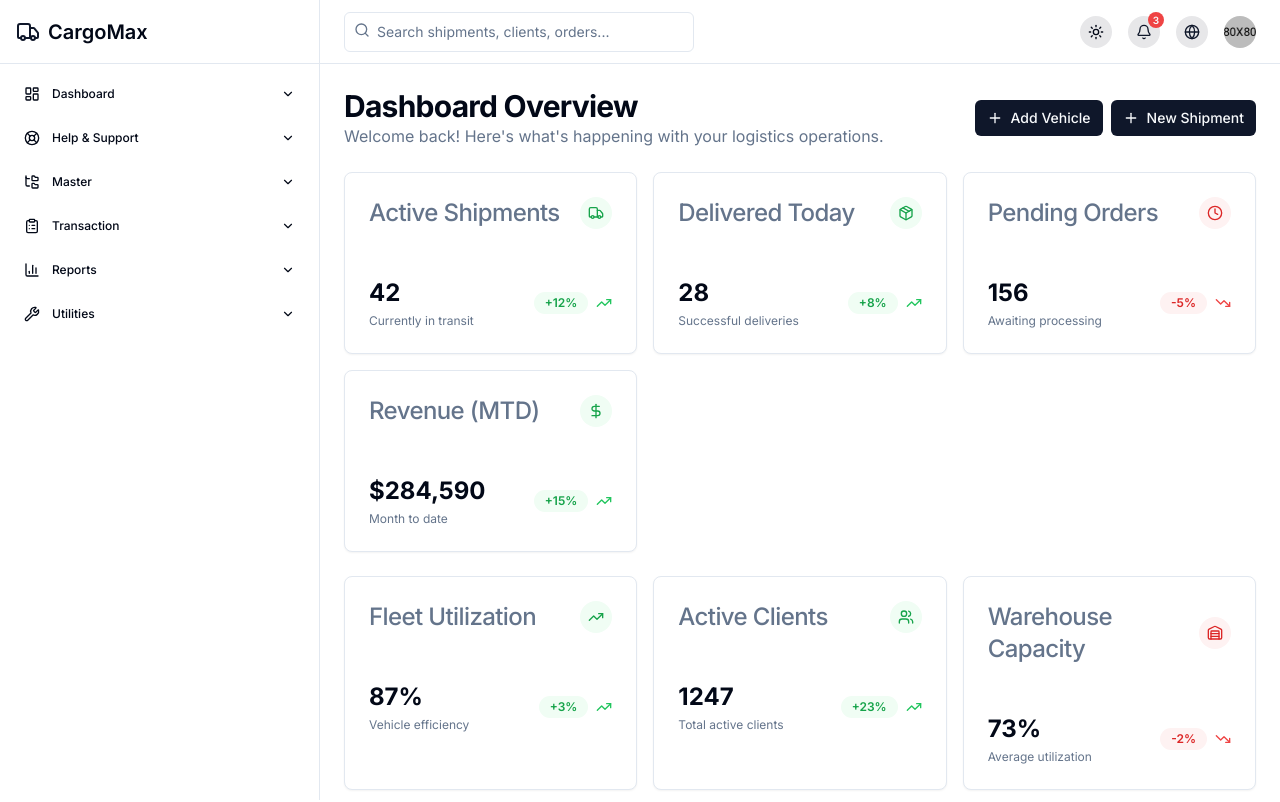
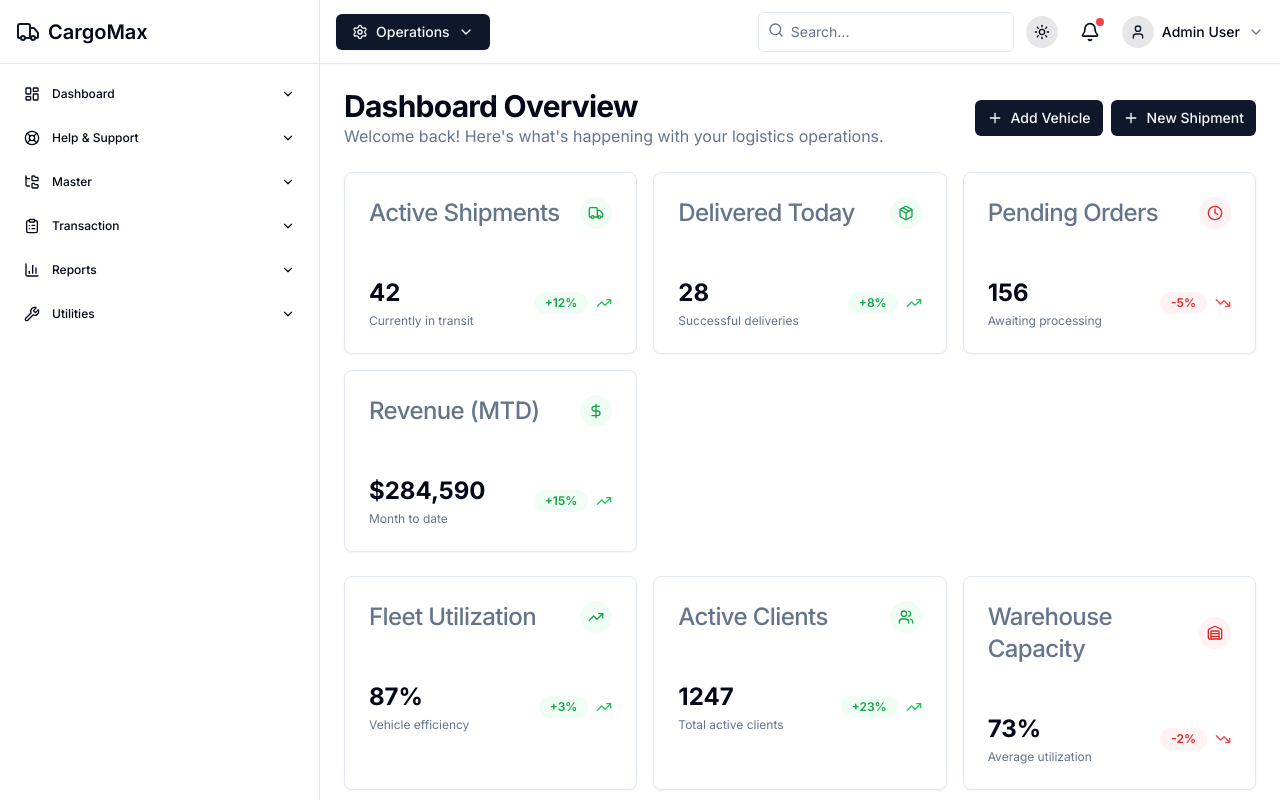
Before and after one commit to rajat804/cargomax, a Next.js app: page / in a window 1280 px wide. Shown: the top 802 px of the page. Built offline with nearby package versions, Linux system fonts and the light colour scheme.

Commit message:
top bar update

```diff
--- a/components/top-bar.tsx
+++ b/components/top-bar.tsx
@@ -1,142 +1,146 @@
 "use client";
+
 import { useState } from "react";
 import {
+  LayoutDashboard,
+  Settings,
+  DollarSign,
+  ShieldCheck,
+  BoxesIcon,
+  LifeBuoy,
+  Menu,
+  X,
   Bell,
-  Globe,
-  LogOut,
-  Menu,
+  User,
   Search,
-  Settings,
-  User,
+  ChevronDown,
 } from "lucide-react";
-import { Avatar, AvatarFallback, AvatarImage } from "@/components/ui/avatar";
-import { Badge } from "@/components/ui/badge";
-import { Button } from "@/components/ui/button";
-import {
-  DropdownMenu,
-  DropdownMenuContent,
-  DropdownMenuItem,
-  DropdownMenuLabel,
-  DropdownMenuSeparator,
-  DropdownMenuTrigger,
-} from "@/components/ui/dropdown-menu";
-import { Input } from "@/components/ui/input";
+import { Button } from "./ui/button";
+import { Input } from "./ui/input";
 import { ThemeToggle } from "./theme-toggle";
-import Image from "next/image";
-import user from "@/public/user11.png";
+import { cn } from "@/lib/utils";
 
 interface TopBarProps {
   toggleSidebar: () => void;
   sidebarOpen: boolean;
+  selectedModule: string;
+  onModuleSelect: (module: string) => void;
 }
 
-export function TopBar({ toggleSidebar, sidebarOpen }: TopBarProps) {
-  const [notificationCount, setNotificationCount] = useState(3);
+// Removed Dashboard and Help & Support from topbar modules
+const modules = [
+  { id: "Operations", name: "Operations", icon: Settings },
+  { id: "Accounts", name: "Accounts", icon: DollarSign },
+  { id: "Administrator", name: "Administrator", icon: ShieldCheck },
+  { id: "Inventory", name: "Inventory", icon: BoxesIcon },
+];
+
+export function TopBar({ toggleSidebar, sidebarOpen, selectedModule, onModuleSelect }: TopBarProps) {
+  const [isDropdownOpen, setIsDropdownOpen] = useState(false);
+
+  // If selectedModule is Dashboard or Help & Support, default to Operations
+  const effectiveSelectedModule = selectedModule === "Dashboard" || selectedModule === "Help & Support"
+    ? "Operations"
+    : selectedModule;
+
+  const selectedModuleData = modules.find(m => m.id === effectiveSelectedModule) || modules[0];
+
+  // Update parent if needed
+  if (effectiveSelectedModule !== selectedModule) {
+    onModuleSelect(effectiveSelectedModule);
+  }
 
   return (
-    <header className="sticky top-0 z-40 flex h-16 items-center justify-between border-b bg-background px-4 md:px-6">
-      <div className="flex items-center gap-2">
+    <header className="sticky top-0 z-40 flex h-16 items-center justify-between border-b bg-background px-4 shadow-sm">
+      <div className="flex items-center gap-4">
         <Button
           variant="ghost"
           size="icon"
-          className="block lg:hidden"
           onClick={toggleSidebar}
+          className="lg:hidden"
         >
-          <Menu className="h-5 w-5" />
-          <span className="sr-only">Toggle sidebar</span>
+          {sidebarOpen ? <X className="h-5 w-5" /> : <Menu className="h-5 w-5" />}
         </Button>
-        <div className="hidden sm:block md:w-[350px]">
-          <div className="relative w-full">
-            <Search className="absolute left-2.5 top-2.5 h-4 w-4 text-muted-foreground" />
-            <Input
-              type="search"
-              placeholder="Search shipments, clients, orders..."
-              className="w-full bg-background pl-8 "
-            />
-          </div>
+
+        {/* Desktop Dropdown Module Selector */}
+        <div className="hidden md:block relative">
+          <button
+            onClick={() => setIsDropdownOpen(!isDropdownOpen)}
+            className={cn(
+              "flex items-center gap-2 rounded-md px-4 py-2 text-sm font-medium transition-all",
+              "bg-primary text-primary-foreground shadow-sm hover:bg-primary/90"
+            )}
+          >
+            <selectedModuleData.icon className="h-4 w-4" />
+            <span>{selectedModuleData.name}</span>
+            <ChevronDown className={cn("h-4 w-4 transition-transform", isDropdownOpen && "rotate-180")} />
+          </button>
+
+          {isDropdownOpen && (
+            <>
+              <div className="fixed inset-0 z-40" onClick={() => setIsDropdownOpen(false)} />
+              <div className="absolute left-0 top-full mt-2 z-50 w-56 rounded-md border bg-background shadow-lg">
+                {modules.map((module) => (
+                  <button
+                    key={module.id}
+                    onClick={() => {
+                      onModuleSelect(module.id);
+                      setIsDropdownOpen(false);
+                    }}
+                    className={cn(
+                      "flex w-full items-center gap-2 px-4 py-2 text-sm transition-colors hover:bg-accent hover:text-accent-foreground",
+                      effectiveSelectedModule === module.id && "bg-accent text-accent-foreground"
+                    )}
+                  >
+                    <module.icon className="h-4 w-4" />
+                    <span>{module.name}</span>
+                  </button>
+                ))}
+              </div>
+            </>
+          )}
+        </div>
+
+        {/* Mobile Module Select */}
+        <div className="md:hidden">
+          <select
+            value={effectiveSelectedModule}
+            onChange={(e) => onModuleSelect(e.target.value)}
+            className="flex h-9 items-center justify-between rounded-md border border-input bg-background px-3 py-2 text-sm ring-offset-background focus:outline-none focus:ring-2 focus:ring-ring"
+          >
+            {modules.map((module) => (
+              <option key={module.id} value={module.id}>
+                {module.name}
+              </option>
+            ))}
+          </select>
         </div>
       </div>
 
-      <div className="flex items-center gap-2 md:gap-4">
+      <div className="flex items-center gap-3">
+        <div className="relative hidden md:block">
+          <Search className="absolute left-2.5 top-2.5 h-4 w-4 text-muted-foreground" />
+          <Input
+            type="search"
+            placeholder="Search..."
+            className="w-64 rounded-md pl-8"
+          />
+        </div>
+
         <ThemeToggle />
 
-        <DropdownMenu>
-          <DropdownMenuTrigger asChild>
-            <Button className="h-8 w-8 relative p-2 bg-primary/10 hover:bg-primary/5 rounded-full cursor-pointer">
-              <Bell className="h-4 w-4 text-primary" />
+        <Button variant="ghost" size="icon" className="relative">
+          <Bell className="h-5 w-5" />
+          <span className="absolute right-1.5 top-1.5 h-2 w-2 rounded-full bg-red-500" />
+        </Button>
 
-              {notificationCount > 0 && (
-                <Badge
-                  className="absolute -right-1 -top-1 h-4 w-4 p-0 flex items-center justify-center text-[10px]"
-                  variant="destructive"
-                >
-                  {notificationCount}
-                </Badge>
-              )}
-              <span className="sr-only">Notifications</span>
-            </Button>
-          </DropdownMenuTrigger>
-          <DropdownMenuContent align="end">
-            <DropdownMenuLabel>Notifications</DropdownMenuLabel>
-            <DropdownMenuSeparator />
-            <DropdownMenuItem>New shipment assigned</DropdownMenuItem>
-            <DropdownMenuItem>Delivery #3429 completed</DropdownMenuItem>
-            <DropdownMenuItem>
-              Maintenance alert: Vehicle TRK-42
-            </DropdownMenuItem>
-            <DropdownMenuSeparator />
-            <DropdownMenuItem className="justify-center text-muted-foreground">
-              View all
-            </DropdownMenuItem>
-          </DropdownMenuContent>
-        </DropdownMenu>
-
-        <DropdownMenu>
-          <DropdownMenuTrigger asChild>
-            <Button className="h-8 w-8 p-2 bg-primary/10 hover:bg-primary/5 rounded-full cursor-pointer">
-              <Globe className="h-4 w-4 text-primary" />
-              <span className="sr-only">Language</span>
-            </Button>
-          </DropdownMenuTrigger>
-          <DropdownMenuContent align="end">
-            <DropdownMenuItem>English</DropdownMenuItem>
-            <DropdownMenuItem>Spanish</DropdownMenuItem>
-            <DropdownMenuItem>French</DropdownMenuItem>
-            <DropdownMenuItem>German</DropdownMenuItem>
-          </DropdownMenuContent>
-        </DropdownMenu>
-
-        <DropdownMenu>
-          <DropdownMenuTrigger asChild>
-            <Button
-              variant="ghost"
-              size="icon"
-              className="h-8 w-8 rounded-full"
-            >
-              <Avatar className="h-8 w-8">
-                <Image src={user} alt="User" />
-                <AvatarFallback>JD</AvatarFallback>
-              </Avatar>
-            </Button>
-          </DropdownMenuTrigger>
-          <DropdownMenuContent align="end">
-            <DropdownMenuLabel>My Account</DropdownMenuLabel>
-            <DropdownMenuSeparator />
-            <DropdownMenuItem className="cursor-pointer">
-              <User className="h-4 w-4" />
-              <span>Profile</span>
-            </DropdownMenuItem>
-            <DropdownMenuItem className="cursor-pointer">
-              <Settings className="h-4 w-4" />
-              <span>Settings</span>
-            </DropdownMenuItem>
-            <DropdownMenuSeparator />
-            <DropdownMenuItem className="cursor-pointer">
-              <LogOut className="h-4 w-4" />
-              <span>Log out</span>
-            </DropdownMenuItem>
-          </DropdownMenuContent>
-        </DropdownMenu>
+        <div className="flex items-center gap-2">
+          <div className="h-8 w-8 rounded-full bg-primary/10 flex items-center justify-center">
+            <User className="h-4 w-4 text-primary" />
+          </div>
+          <span className="hidden text-sm font-medium md:inline-block">Admin User</span>
+          <ChevronDown className="hidden h-4 w-4 text-muted-foreground md:block" />
+        </div>
       </div>
     </header>
   );
```
